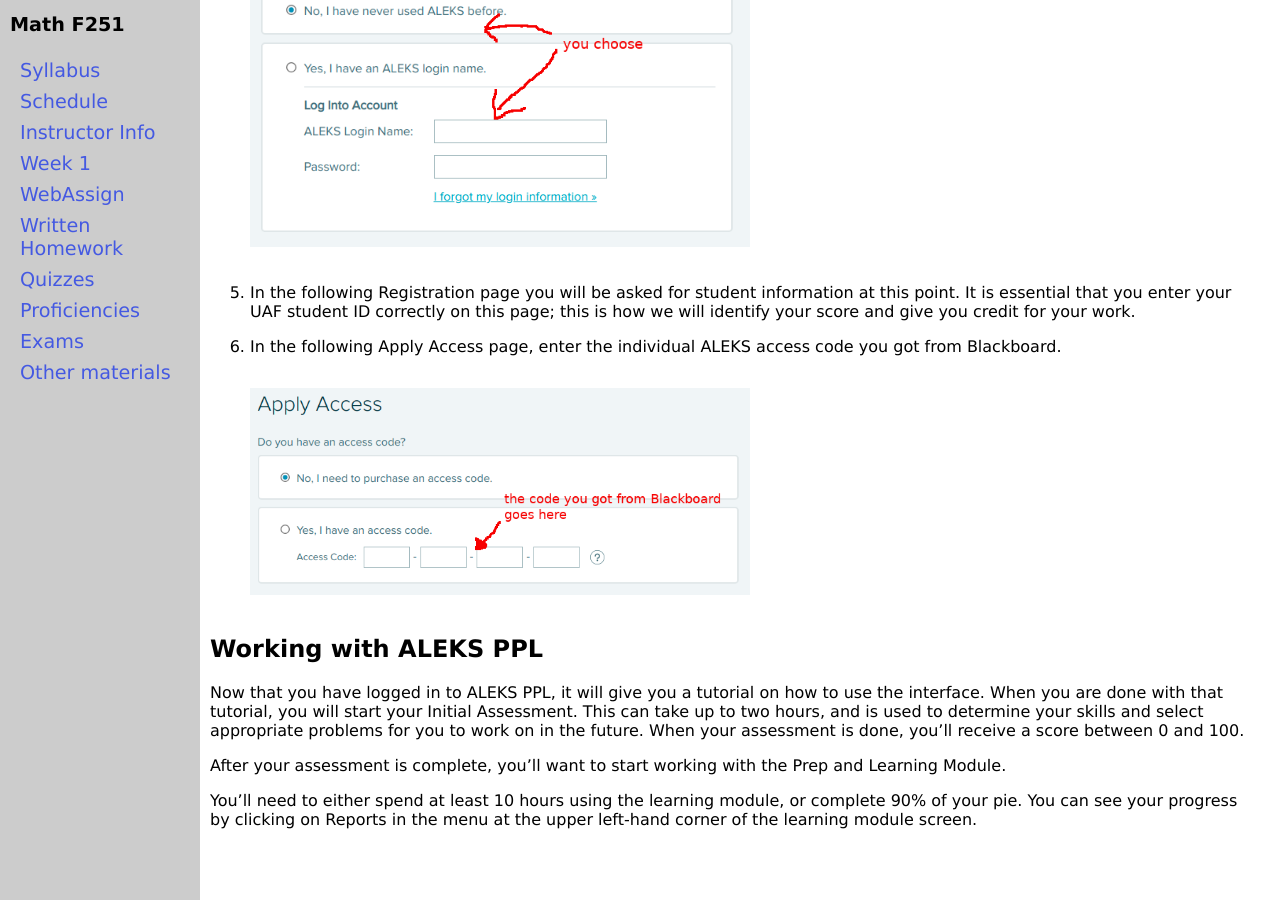
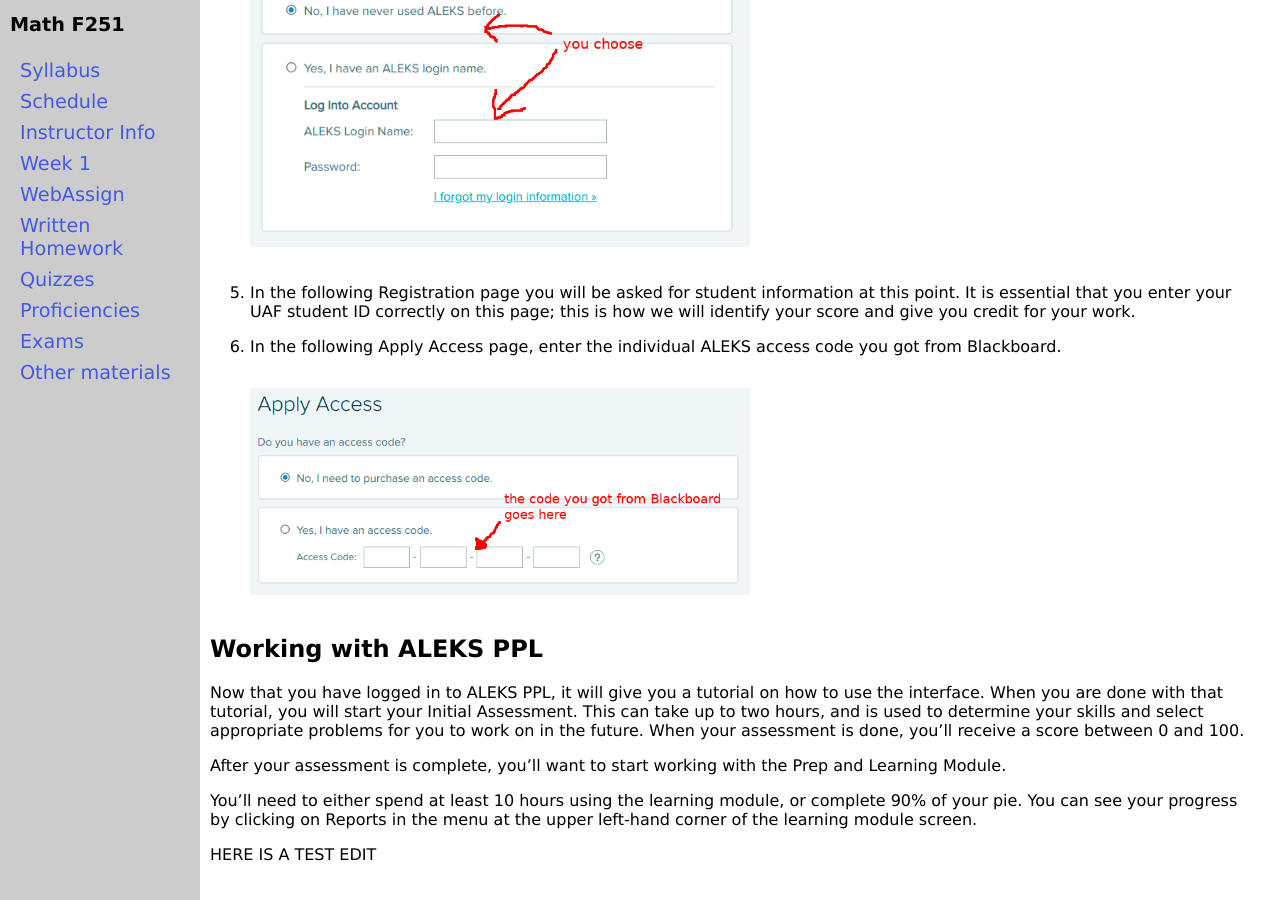
Before and after one commit to uaf-math/calc1, a Jekyll site: the page built from week1.md, in a window 1280 px wide and 900 px high, scrolled down 1627 px. Built offline with Jekyll 4.4.1, drawn with Linux system fonts in a browser that asks for light colours.

Commit message:
inserting test edit at end
...  to see how commits using the github.com interface work

```diff
--- a/week1.md
+++ b/week1.md
@@ -62,3 +62,5 @@
 After your assessment is complete, you'll want to start working with the Prep and Learning Module.
 
 You'll need to either spend at least 10 hours using the learning module, or complete 90% of your pie.  You can see your progress by clicking on Reports in the menu at the upper left-hand corner of the learning module screen.
+
+HERE IS A TEST EDIT
```
